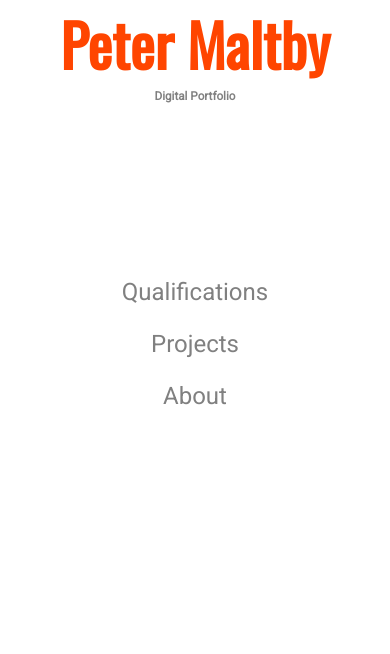
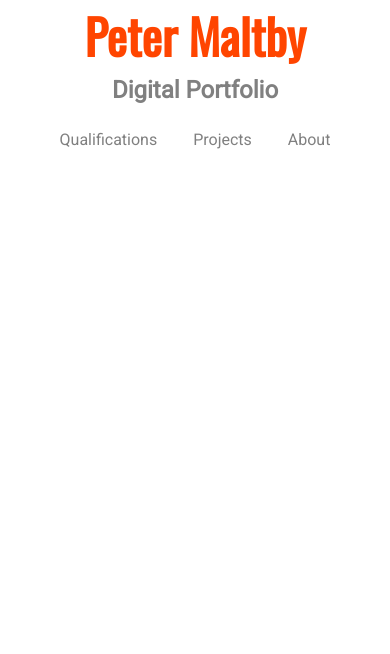
Before and after one commit to PeterMaltby/PersonalSitev2, a PHP site: page / in a window 390 px wide. Shown: the top 654 px of the page. Run offline with PHP 8.4, Linux system fonts and the light colour scheme.

Commit message:
got base line css done moving onto big css transition

```diff
--- a/CSS/main.css
+++ b/CSS/main.css
@@ -1,5 +1,4 @@
 :root {
-
 }
 
 body {
@@ -14,50 +13,65 @@ body {
     overflow: hidden;
 }
 
+.container {
+    width:80%;
+    margin:auto;
+    overflow:hidden;
+}
+
 h1{
     font-family: 'Oswald', Impact, Charcoal, sans-serif;
-    font-size: 7.5vw;
+    font-size: 2rem;
     padding:0;
     margin:0;
+    display:inline;
 }
 
 #title {
-    float:center;
+    float:left;
     color:rgb(255,69,0);
     text-align: center;
     padding:0;
-    margin-top:calc(30vh - 3.75em);
+    margin-top:0;
 }
 
 h2{
     font-family: 'Roboto',Helvetica, Arial, sans-serif;
     color:rgb(128, 128, 128);
-    font-size:2vw;
+    font-size:1rem;
     padding:0;
     margin:0;
+    display:inline;
 }
 
+/*header {
+    padding-top:2em;
+    min-height:3em;
+    border-bottom:grey 0.4em solid;
+    width:100%;
+}*/
+
 nav {
-    float:center;
-    text-align: center;
+    float:right;
+    text-align: right;
     padding:0;
     margin:0;
+    margin-top:1.25em;
 }
 
 nav ul {
     padding:0;
     margin:0;
-    margin-top:2em;
 }
 nav li {
     display: inline;
     padding:0;
-    margin:7.5vw;
+    margin:1em;
 }
 
 nav li a {
     color:grey;
-    font-size: 1.5rem;
+    font-size: 1rem;
     text-decoration: none;
     font-family: 'Roboto',Helvetica, Arial, sans-serif;
 }
@@ -98,16 +112,3 @@ footer img{
     padding:0;
     margin:0;
 }
-
-@media only screen and (max-width: 80vh) {
-   #title  {margin-top:0;}
-   h1 {font-size:15vw;}
-   h2{font-size:3vw;}
-   nav li {
-
-       display:block;
-        margin:1em;
-    }
-    nav ul {margin-top:20vh;
-    }
-}
--- /dev/null
+++ b/CSS/small.css
@@ -0,0 +1,21 @@
+@media only screen and (max-width:45em) {
+    h1{
+        font-size:3rem;
+        display:block;
+    }
+    h2{
+        font-size:1.5rem;
+        display:block;
+    }
+
+    #title {
+        text-align: center;
+        width:100%;
+    }
+    nav {
+        display: block;
+        float:center;
+        text-align: center;
+        width:100%;
+    }
+}
--- a/HTML/home.html
+++ b/HTML/home.html
@@ -9,8 +9,10 @@
 
         <link href="https://fonts.googleapis.com/css?family=Oswald|Roboto" rel="stylesheet">
         <link rel="stylesheet" href="CSS/main.css"/>
+        <link rel="stylesheet" href="CSS/small.css"/>
     </head>
     <body>
+        <div class="container" class="header">
         <div id="title">
             <h1>Peter Maltby</h1>
             <h2>Digital Portfolio</h2>
@@ -23,6 +25,7 @@
                 <li><a href="#">About</a></li>
             </ul>
         </nav>
+        </div>
 
         <footer>
             <p>Copyright &copy; 11/10/2017</p>
```
